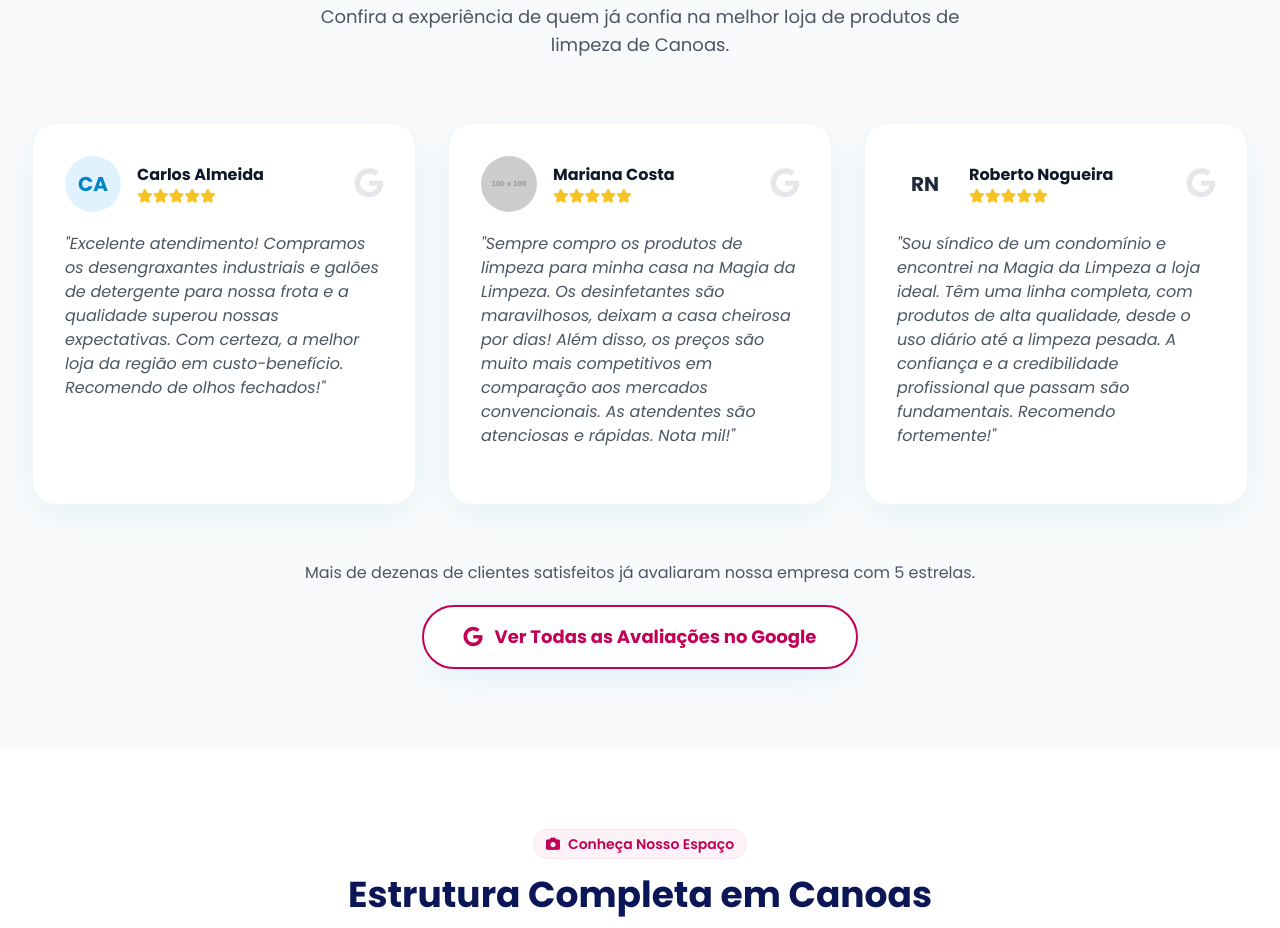
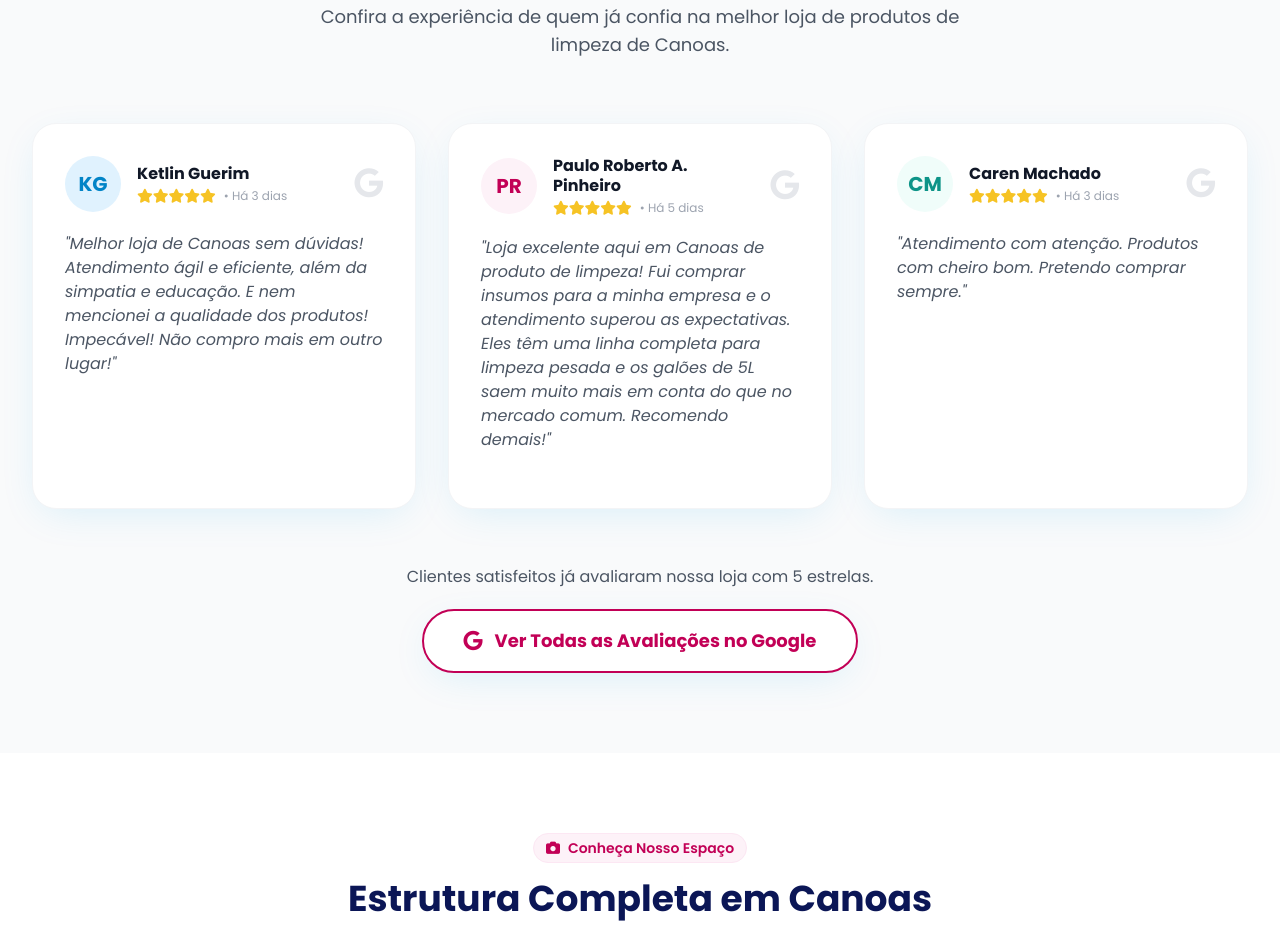
Before and after one commit to magiadalimpezacanoas-png/magia-da-limpeza, a plain HTML site: page index.html in a window 1280 px wide. Shown: the part 3763-4691 px from the top of the page. Drawn offline with nearby package versions, Linux system fonts and the light colour scheme; placeholder pictures from the web are drawn by us.

Commit message:
Update index.html

```diff
--- a/index.html
+++ b/index.html
@@ -579,17 +579,20 @@
 
                 <div class="grid grid-cols-1 md:grid-cols-3 gap-8">
 
-                    <!-- Avaliação 1: Foco em B2B / Empresa, Entrega e Qualidade -->
+                    <!-- Avaliação 1: Ketlin Guerim (B2C, Atendimento, Simpatia, Qualidade) -->
                     <div class="bg-white p-8 rounded-3xl clean-shadow flex flex-col h-full border border-gray-100 transition-transform hover:-translate-y-1">
                         <div class="flex items-center gap-4 mb-5">
                             <!-- Avatar (Iniciais) -->
                             <div class="w-14 h-14 rounded-full bg-clean-100 text-clean-600 flex items-center justify-center text-xl font-bold flex-shrink-0">
-                                CA
+                                KG
                             </div>
                             <div>
-                                <h3 class="font-bold text-gray-900 leading-tight">Carlos Almeida</h3>
-                                <div class="flex text-brand-gold text-sm mt-1">
-                                    <i class="fa-solid fa-star"></i><i class="fa-solid fa-star"></i><i class="fa-solid fa-star"></i><i class="fa-solid fa-star"></i><i class="fa-solid fa-star"></i>
+                                <h3 class="font-bold text-gray-900 leading-tight">Ketlin Guerim</h3>
+                                <div class="flex items-center gap-2 mt-1">
+                                    <div class="flex text-brand-gold text-sm">
+                                        <i class="fa-solid fa-star"></i><i class="fa-solid fa-star"></i><i class="fa-solid fa-star"></i><i class="fa-solid fa-star"></i><i class="fa-solid fa-star"></i>
+                                    </div>
+                                    <span class="text-xs text-gray-400">• Há 3 dias</span>
                                 </div>
                             </div>
                             <div class="ml-auto text-gray-200 text-3xl">
@@ -597,18 +600,24 @@
                             </div>
                         </div>
                         <p class="text-gray-600 mb-6 flex-grow italic">
-                            "Excelente atendimento! Compramos os desengraxantes industriais e galões de detergente para nossa frota e a qualidade superou nossas expectativas. Com certeza, a melhor loja da região em custo-benefício. Recomendo de olhos fechados!"
+                            "Melhor loja de Canoas sem dúvidas! Atendimento ágil e eficiente, além da simpatia e educação. E nem mencionei a qualidade dos produtos! Impecável! Não compro mais em outro lugar!"
                         </p>
                     </div>
 
-                    <!-- Avaliação 2: Foco em B2C / Casa, Preços e Atendimento -->
+                    <!-- Avaliação 2: Paulo Roberto A. Pinheiro (B2B, Economia, Linha Completa) -->
                     <div class="bg-white p-8 rounded-3xl clean-shadow flex flex-col h-full border border-gray-100 transition-transform hover:-translate-y-1">
                         <div class="flex items-center gap-4 mb-5">
-                            <img src="https://placehold.co/100x100/fdf2f8/c20056?text=MC" alt="Mariana Costa" width="100" height="100" loading="lazy" class="w-14 h-14 rounded-full object-cover flex-shrink-0">
+                            <!-- Avatar (Iniciais) -->
+                            <div class="w-14 h-14 rounded-full bg-pink-50 text-brand-pink flex items-center justify-center text-xl font-bold flex-shrink-0">
+                                PR
+                            </div>
                             <div>
-                                <h3 class="font-bold text-gray-900 leading-tight">Mariana Costa</h3>
-                                <div class="flex text-brand-gold text-sm mt-1">
-                                    <i class="fa-solid fa-star"></i><i class="fa-solid fa-star"></i><i class="fa-solid fa-star"></i><i class="fa-solid fa-star"></i><i class="fa-solid fa-star"></i>
+                                <h3 class="font-bold text-gray-900 leading-tight">Paulo Roberto A. Pinheiro</h3>
+                                <div class="flex items-center gap-2 mt-1">
+                                    <div class="flex text-brand-gold text-sm">
+                                        <i class="fa-solid fa-star"></i><i class="fa-solid fa-star"></i><i class="fa-solid fa-star"></i><i class="fa-solid fa-star"></i><i class="fa-solid fa-star"></i>
+                                    </div>
+                                    <span class="text-xs text-gray-400">• Há 5 dias</span>
                                 </div>
                             </div>
                             <div class="ml-auto text-gray-200 text-3xl">
@@ -616,20 +625,24 @@
                             </div>
                         </div>
                         <p class="text-gray-600 mb-6 flex-grow italic">
-                            "Sempre compro os produtos de limpeza para minha casa na Magia da Limpeza. Os desinfetantes são maravilhosos, deixam a casa cheirosa por dias! Além disso, os preços são muito mais competitivos em comparação aos mercados convencionais. As atendentes são atenciosas e rápidas. Nota mil!"
+                            "Loja excelente aqui em Canoas de produto de limpeza! Fui comprar insumos para a minha empresa e o atendimento superou as expectativas. Eles têm uma linha completa para limpeza pesada e os galões de 5L saem muito mais em conta do que no mercado comum. Recomendo demais!"
                         </p>
                     </div>
 
-                    <!-- Avaliação 3: Foco em Condomínios / Confiança, Profissionalismo -->
+                    <!-- Avaliação 3: Caren Machado (B2C, Atendimento, Fragrância, Fidelidade) -->
                     <div class="bg-white p-8 rounded-3xl clean-shadow flex flex-col h-full border border-gray-100 transition-transform hover:-translate-y-1">
                         <div class="flex items-center gap-4 mb-5">
-                            <div class="w-14 h-14 rounded-full bg-pure-100 text-pure-600 flex items-center justify-center text-xl font-bold flex-shrink-0">
-                                RN
+                            <!-- Avatar (Iniciais) -->
+                            <div class="w-14 h-14 rounded-full bg-teal-50 text-teal-600 flex items-center justify-center text-xl font-bold flex-shrink-0">
+                                CM
                             </div>
                             <div>
-                                <h3 class="font-bold text-gray-900 leading-tight">Roberto Nogueira</h3>
-                                <div class="flex text-brand-gold text-sm mt-1">
-                                    <i class="fa-solid fa-star"></i><i class="fa-solid fa-star"></i><i class="fa-solid fa-star"></i><i class="fa-solid fa-star"></i><i class="fa-solid fa-star"></i>
+                                <h3 class="font-bold text-gray-900 leading-tight">Caren Machado</h3>
+                                <div class="flex items-center gap-2 mt-1">
+                                    <div class="flex text-brand-gold text-sm">
+                                        <i class="fa-solid fa-star"></i><i class="fa-solid fa-star"></i><i class="fa-solid fa-star"></i><i class="fa-solid fa-star"></i><i class="fa-solid fa-star"></i>
+                                    </div>
+                                    <span class="text-xs text-gray-400">• Há 3 dias</span>
                                 </div>
                             </div>
                             <div class="ml-auto text-gray-200 text-3xl">
@@ -637,7 +650,7 @@
                             </div>
                         </div>
                         <p class="text-gray-600 mb-6 flex-grow italic">
-                            "Sou síndico de um condomínio e encontrei na Magia da Limpeza a loja ideal. Têm uma linha completa, com produtos de alta qualidade, desde o uso diário até a limpeza pesada. A confiança e a credibilidade profissional que passam são fundamentais. Recomendo fortemente!"
+                            "Atendimento com atenção. Produtos com cheiro bom. Pretendo comprar sempre."
                         </p>
                     </div>
 
@@ -645,7 +658,7 @@
 
                 <!-- CTA Principal de Avaliações Google -->
                 <div class="mt-14 flex flex-col items-center text-center">
-                    <p class="text-gray-600 font-medium mb-5">Mais de dezenas de clientes satisfeitos já avaliaram nossa empresa com 5 estrelas.</p>
+                    <p class="text-gray-600 font-medium mb-5">Clientes satisfeitos já avaliaram nossa loja com 5 estrelas.</p>
                     <a href="https://share.google/cnzuc2unxqmylgVwU" target="_blank" rel="noopener noreferrer" class="bg-white border-2 border-brand-pink text-brand-pink hover:bg-brand-pink hover:text-white px-8 md:px-10 py-4 rounded-full font-bold text-lg transition-all duration-300 clean-shadow hover:-translate-y-1 hover:shadow-xl flex items-center justify-center gap-3">
                         <i class="fa-brands fa-google text-xl"></i>
                         Ver Todas as Avaliações no Google
```
